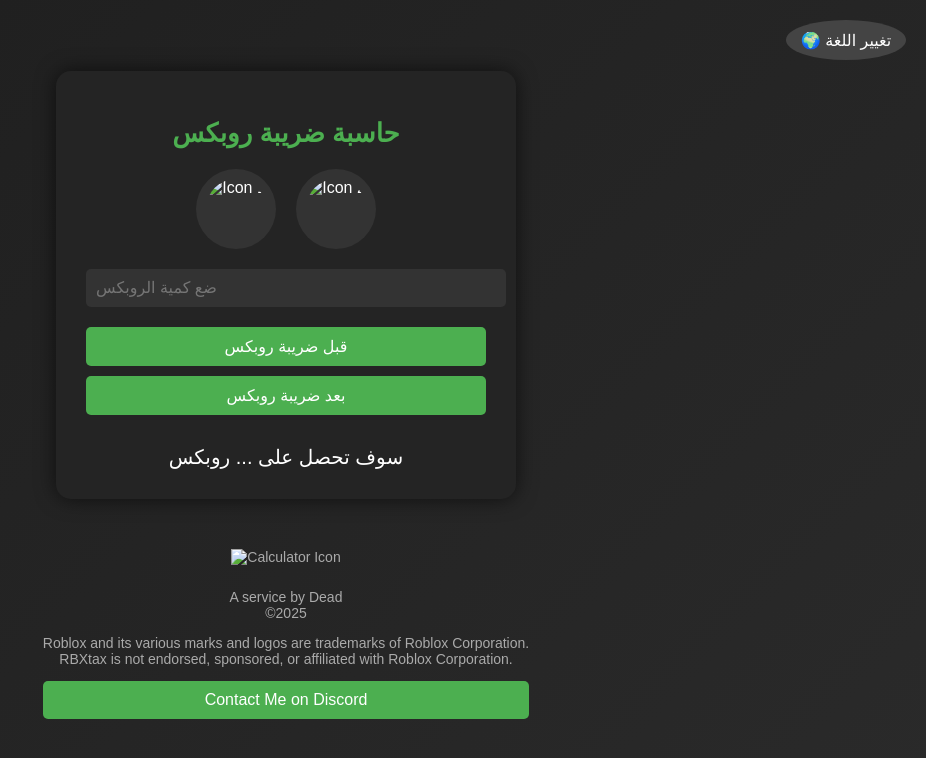
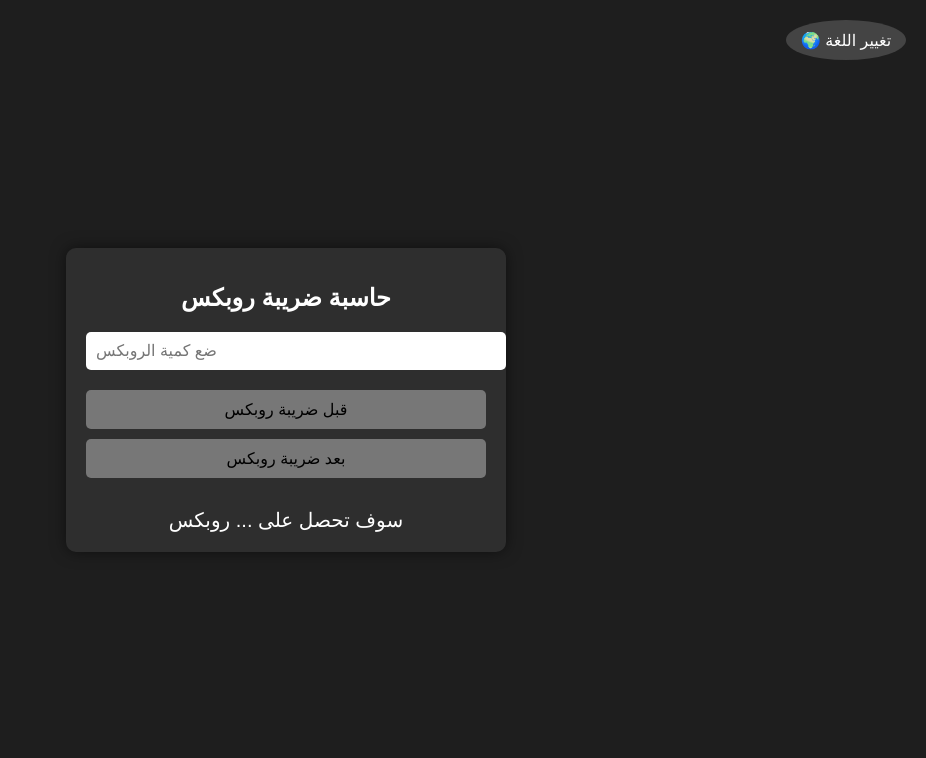
Before and after one commit to WassimALG23/Dms-HUB, a plain HTML site: page index.html in a window 1280 px wide. Shown: the whole page, without its empty margins (354-1280 px from the left). Drawn offline with Linux system fonts and the light colour scheme.

Commit message:
Update index.html

```diff
--- a/index.html
+++ b/index.html
@@ -9,13 +9,12 @@
             font-family: Arial, sans-serif;
             margin: 0;
             padding: 0;
-            background: linear-gradient(135deg, #1e1e1e, #2a2a2a);
+            background-color: #1e1e1e;
             color: #fff;
             display: flex;
-            flex-direction: column;
             justify-content: center;
             align-items: center;
-            min-height: 100vh;
+            height: 100vh;
         }
 
         .language-btn {
@@ -41,10 +40,10 @@
         }
 
         .calculator {
-            background-color: #242424;
-            padding: 30px;
-            border-radius: 15px;
-            box-shadow: 0px 0px 20px rgba(0, 0, 0, 0.6);
+            background-color: #2e2e2e;
+            padding: 20px;
+            border-radius: 10px;
+            box-shadow: 0px 0px 15px rgba(0, 0, 0, 0.5);
             text-align: center;
             width: 90%;
             max-width: 400px;
@@ -52,8 +51,7 @@
 
         h1 {
             margin-bottom: 20px;
-            font-size: 26px;
-            color: #4caf50;
+            font-size: 24px;
         }
 
         input[type="number"] {
@@ -63,16 +61,14 @@
             border-radius: 5px;
             margin-bottom: 20px;
             font-size: 16px;
-            background-color: #333;
-            color: #fff;
         }
 
         button {
             width: 100%;
             padding: 10px;
             font-size: 16px;
-            background-color: #4caf50;
-            color: #fff;
+            background-color: #777;
+            color: #000;
             border: none;
             border-radius: 5px;
             margin-bottom: 10px;
@@ -80,46 +76,14 @@
             transition: 0.3s;
         }
 
-        button:hover {
-            background-color: #45a049;
+        button:active {
+            background-color: #4caf50;
+            color: #fff;
         }
 
         .result {
             margin-top: 20px;
             font-size: 20px;
-        }
-
-        .footer {
-            text-align: center;
-            margin-top: 50px;
-            color: #aaa;
-            font-size: 14px;
-        }
-
-        .footer img {
-            width: 50px;
-            height: 50px;
-            margin-bottom: 10px;
-        }
-
-        .footer a {
-            color: #4caf50;
-            text-decoration: none;
-        }
-
-        .icon-row {
-            display: flex;
-            justify-content: center;
-            gap: 20px;
-            margin: 20px 0;
-        }
-
-        .icon-row img {
-            width: 60px;
-            height: 60px;
-            border-radius: 50%;
-            background-color: #333;
-            padding: 10px;
         }
     </style>
 </head>
@@ -127,22 +91,10 @@
     <button class="language-btn" id="language-toggle">🌍 Change Language</button>
     <div class="calculator">
         <h1 id="title">حاسبة ضريبة روبكس</h1>
-        <div class="icon-row">
-            <img src="file-9WTgB33Kcd9Q44h7uDVStY" alt="Icon 1">
-            <img src="file-8vA2WGurRVV2zy8BHPWyk3" alt="Icon 2">
-        </div>
         <input type="number" id="robux-input" placeholder="ضع كمية الروبكس">
         <button id="before-tax">قبل ضريبة روبكس</button>
         <button id="after-tax">بعد ضريبة روبكس</button>
         <div class="result" id="result">سوف تحصل على ... روبكس</div>
-    </div>
-
-    <div class="footer">
-        <img src="file-9WTgB33Kcd9Q44h7uDVStY" alt="Calculator Icon">
-        <p>A service by Dead<br>©2025</p>
-        <p>Roblox and its various marks and logos are trademarks of Roblox Corporation.<br>
-        RBXtax is not endorsed, sponsored, or affiliated with Roblox Corporation.</p>
-        <button onclick="window.location.href='<@885541246083407873>';">Contact Me on Discord</button>
     </div>
 
     <script>
```
